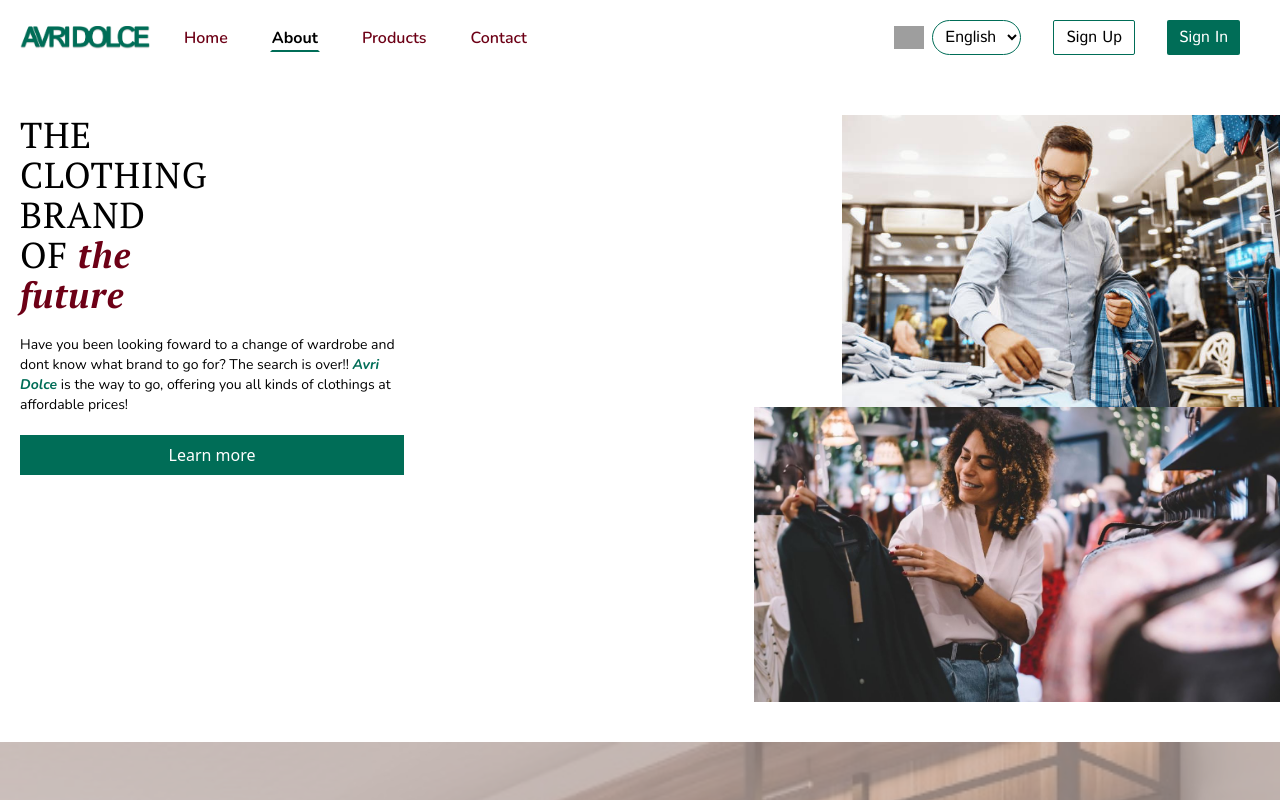
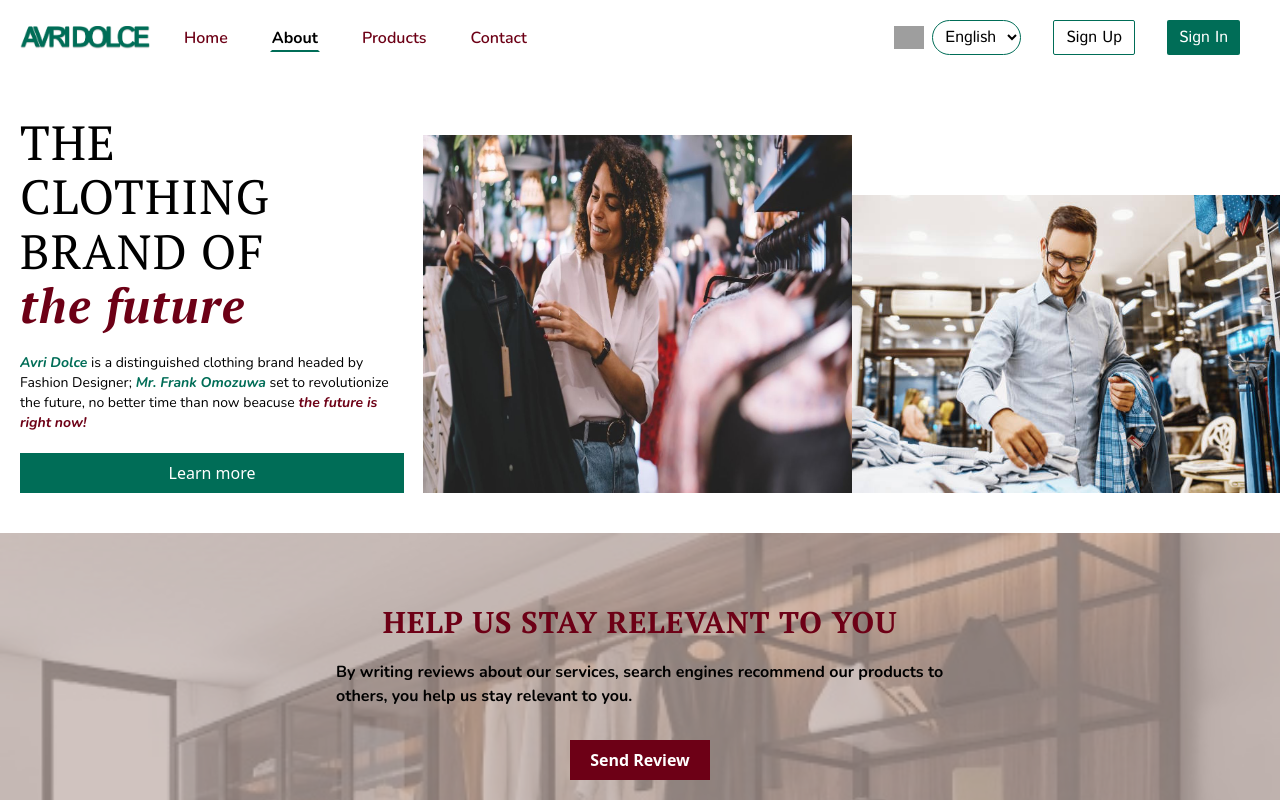
Before and after one commit to Aik-202/avri-dolce, a React (Vite) app in the folder avri-dolce/: page /about in a window 1280 px wide. Shown: the top 800 px of the page. Built offline with nearby package versions, Linux system fonts and the light colour scheme; grey boxes are pictures that could not be loaded.

Commit message:
Created a folder for about page components, styled the about component

```diff
--- /dev/null
+++ b/avri-dolce/src/Components/About/About.jsx
@@ -0,0 +1,24 @@
+import React from 'react'
+import { about, about2 } from '../../Data'
+
+export default function About() {
+  return (
+    <section className='flex flex-col-reverse lg:flex-row justify-between w-screen pl-5 h-max'>
+      <div className='flex flex-col space-y-5'>
+        <h1 className='font-h-font text-3xl md:text-[2.2rem] md:leading-[3.4rem] xl:text-[3rem] w-[20rem] tracking-wide z-10'>
+            <span>THE CLOTHING BRAND OF</span> <i className='text-red font-bold'>the future</i></h1>
+        <p className='font-p-font w-[21rem] xl:w-[24rem] text-sm'><i className='text-dark-green font-bold'>Avri
+        Dolce</i> is a distinguished clothing brand headed by Fashion Designer;
+        <i className='text-dark-green font-bold'> Mr. Frank Omozuwa</i> set to revolutionize
+        the future, no better time than now beacuse <i className='text-red font-bold'>the future is
+        right now!</i></p>
+        <button className='hover:rounded-full text-white bg-dark-green px-3 py-2'>
+        Learn more</button>
+      </div>
+      <figure className='flex flex-row w-[68%]'>
+        <img src={about} alt="product one" className='w-[50%] mt-5' />
+        <img src={about2} alt="product one" className='w-[50%] mt-20' />
+      </figure>
+    </section>
+  )
+}
--- a/avri-dolce/src/Components/Landing/About.jsx
+++ /dev/null
@@ -1,22 +0,0 @@
-import React from 'react'
-import { about, about2 } from '../../Data'
-
-export default function About() {
-  return (
-    <section className='flex flex-col-reverse lg:flex-row justify-between w-screen pl-5 h-max'>
-      <div className='flex flex-col space-y-5'>
-        <h1 className='font-h-font text-4xl w-[10rem] tracking-wide z-10'>
-            <span>THE CLOTHING BRAND OF</span> <i className='text-red font-bold'>the future</i></h1>
-        <p className='font-p-font w-[21rem] xl:w-[24rem] text-sm'>Have you been looking foward to a change of wardrobe and dont know what brand to go for?
-        The search is over!! <i className='text-dark-green font-bold'>Avri Dolce</i> is the way to go, offering you all kinds of clothings
-        at affordable prices!</p>
-        <button className='hover:rounded-full text-white bg-dark-green px-3 py-2'>
-        Learn more</button>
-      </div>
-      <figure className='flex flex-col justify-end items-end'>
-        <img src={about2} alt="product one" className='w-[50%]' />
-        <img src={about} alt="product one" className='w-[60%]' />
-      </figure>
-    </section>
-  )
-}
--- a/avri-dolce/src/Components/index.jsx
+++ b/avri-dolce/src/Components/index.jsx
@@ -11,7 +11,7 @@ export {default as Info} from './Landing/Info'
 export {default as FAQ} from './Landing/FAQ'
 export {default as Footer} from './Landing/Footer'
 export {default as SlideShow} from './Landing/SlideShow'
-export {default as About} from './Landing/About'
+export {default as About} from './About/About'
 
 export {default as Cart} from './User/Cart'
 export {default as Product} from './User/Product'
```
